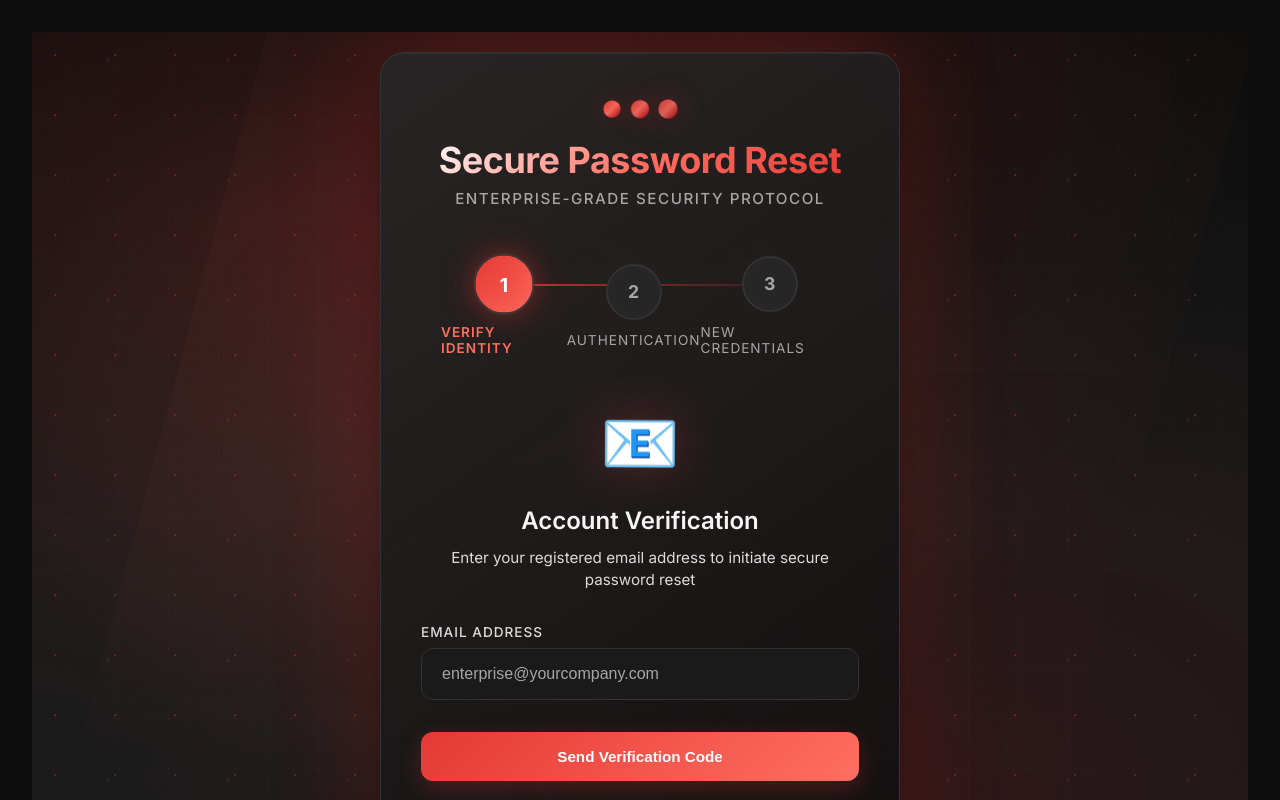
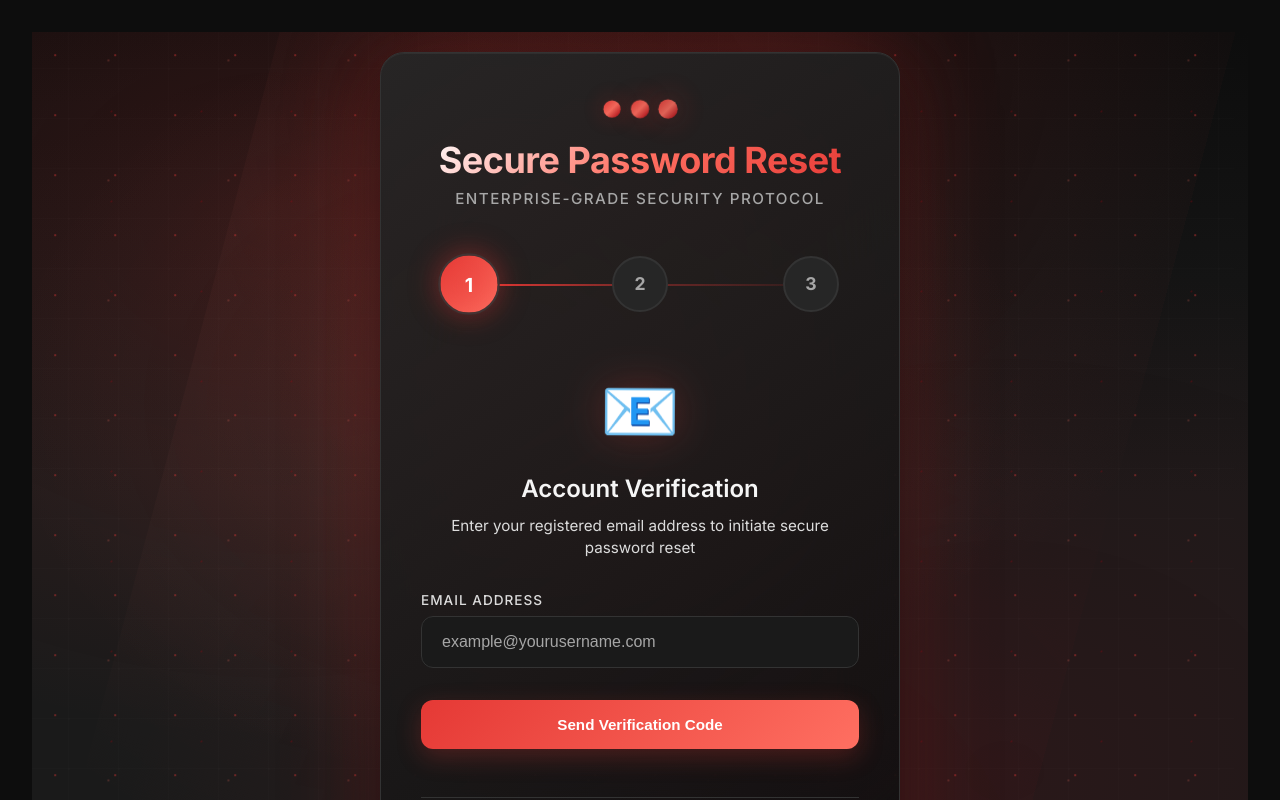
Before and after one commit to vildashnetwork/wiciki-standfirm, a React (Vite) app: page /reset in a window 1280 px wide. Built offline with nearby package versions, Linux system fonts and the light colour scheme.

Commit message:
reset password interface

```diff
--- a/src/pages/ResetPassword/Resetpassword.jsx
+++ b/src/pages/ResetPassword/Resetpassword.jsx
@@ -153,21 +153,21 @@ const ResetPassword = () => {
                             <span className="bobbyFlayNumber">1</span>
                             <div className="guyFieriGlow"></div>
                         </div>
-                        <span className="paulBocuseLabel">Verify Identity</span>
+                        <span className="paulBocuseLabel"></span>
                     </div>
                     <div className={`dominiqueCrennStep ${step >= 2 ? 'active' : ''}`}>
                         <div className="emerilLagasseIndicator">
                             <span className="bobbyFlayNumber">2</span>
                             <div className="guyFieriGlow"></div>
                         </div>
-                        <span className="paulBocuseLabel">Authentication</span>
+                        <span className="paulBocuseLabel"></span>
                     </div>
                     <div className={`dominiqueCrennStep ${step >= 3 ? 'active' : ''}`}>
                         <div className="emerilLagasseIndicator">
                             <span className="bobbyFlayNumber">3</span>
                             <div className="guyFieriGlow"></div>
                         </div>
-                        <span className="paulBocuseLabel">New Credentials</span>
+                        <span className="paulBocuseLabel"></span>
                     </div>
                 </div>
 
@@ -184,8 +184,10 @@ const ResetPassword = () => {
                     {/* STEP 1 — EMAIL VERIFICATION */}
                     {step === 1 && (
                         <section className="nobuMatsuhisaPanel">
+
                             <div className="hestonBlumenthalIllustration">📧</div>
                             <h2 className="grantAchatzHeading">Account Verification</h2>
+
                             <p className="massimoBotturaDescription">
                                 Enter your registered email address to initiate secure password reset
                             </p>
@@ -197,7 +199,7 @@ const ResetPassword = () => {
                                     type="email"
                                     value={email}
                                     onChange={(e) => setEmail(e.target.value.trim())}
-                                    placeholder="enterprise@yourcompany.com"
+                                    placeholder="example@yourusername.com"
                                     aria-label="email address"
                                     disabled={loading}
                                 />
@@ -218,7 +220,9 @@ const ResetPassword = () => {
                                         "Send Verification Code"
                                     )}
                                 </button>
+
                             </div>
+
                         </section>
                     )}
 
@@ -271,7 +275,7 @@ const ResetPassword = () => {
                                             Verifying...
                                         </>
                                     ) : (
-                                        "Verify Identity"
+                                        ""
                                     )}
                                 </button>
                             </div>
```
